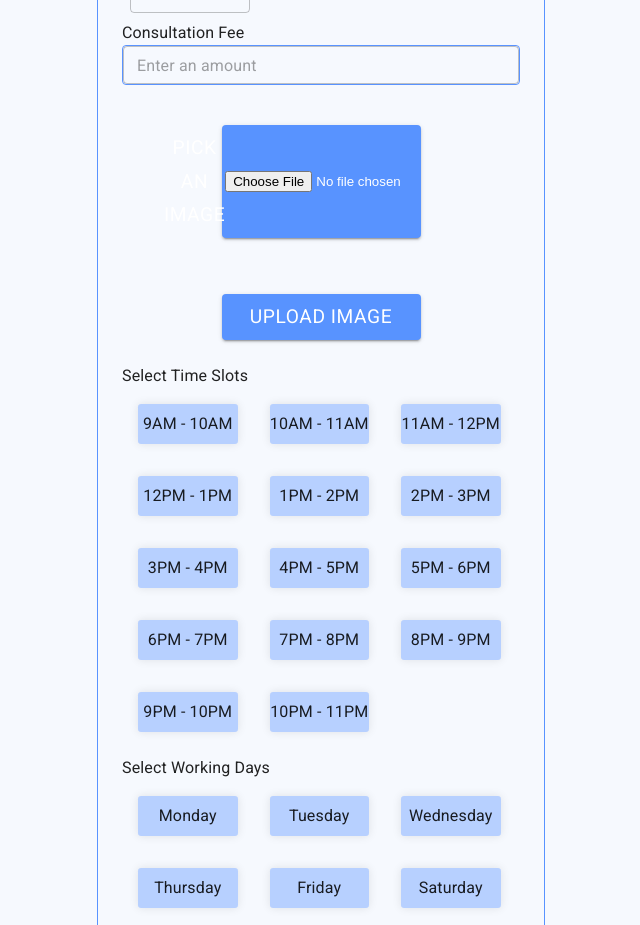
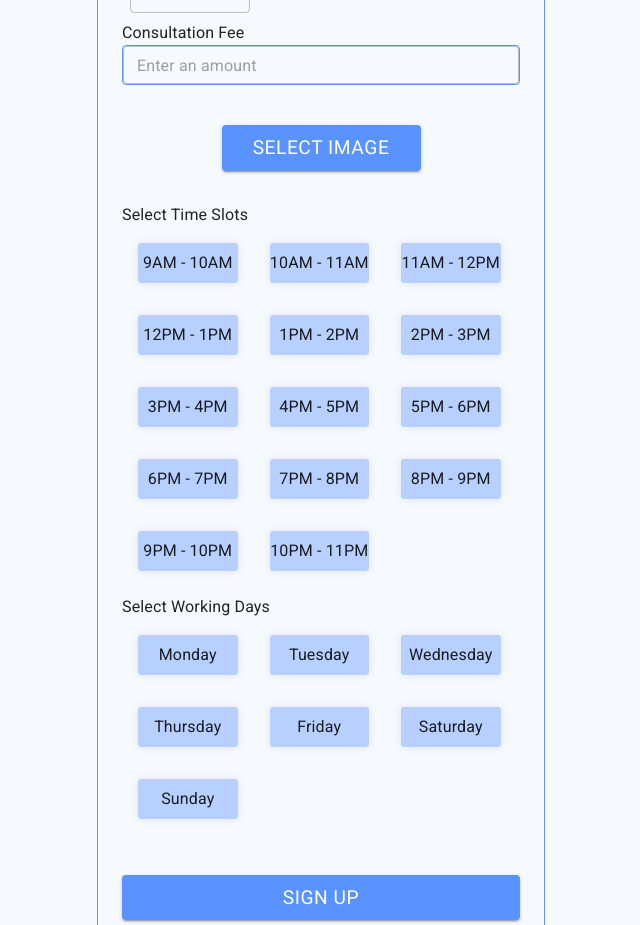
Before and after one commit to DOCUDI/DOC-UDI-FRONTEND, a Next.js app: page / in a window 1280 px wide. Shown: the part 780-1705 px from the top of the page, without its empty margins (319-959 px from the left). Built offline with nearby package versions, Linux system fonts and the light colour scheme.

Commit message:
impr:signup-form

```diff
--- a/components/pageComponents/SignUp/SignUpForm.js
+++ b/components/pageComponents/SignUp/SignUpForm.js
@@ -37,6 +37,16 @@ const SignUpForm = () => {
       fontSize: "1.2rem",
       fontWeight: "400",
       width: "50%",
+      marginTop: "2rem",
+      alignSelf: "center",
+      marginBottom: "1rem",
+    },
+    {
+      backgroundColor: "rgba(255, 0, 0, 0.6)",
+      color: "white",
+      fontSize: "1.2rem",
+      fontWeight: "400",
+      width: "100%",
       marginTop: "2rem",
       alignSelf: "center",
       marginBottom: "1rem",
@@ -95,9 +105,9 @@ const SignUpForm = () => {
         consultation_fee: consultationfee,
         time_slots: timeslots,
         working_days: workingDays,
-        pfp: imageSelected
+        pfp: imageSelected,
       };
-      console.log(data)
+      console.log(data);
       dispatch(signup(data));
       router.push("/Login");
     }
@@ -245,14 +255,24 @@ const SignUpForm = () => {
         </Helper>
         <Helper>
           <Button variant="contained" style={style[1]}>
-            Pick an Image
-            <input type="file"  onChange={(e) => setImage(e.target.files[0])} />
+            <label htmlFor="files" className="btn">
+              Select Image
+            </label>
+            <input type="file" id="files" hidden onChange={(e) => setImage(e.target.files[0])} />
           </Button>
         </Helper>
         <Helper>
-          <Button variant="contained" style={style[1]} onClick={uploadingImage} >
-            Upload Image
-          </Button>
+          {image ? (
+            <Button
+              variant="contained"
+              style={style[2]}
+              onClick={uploadingImage}
+            >
+              Upload to cloud
+            </Button>
+          ) : (
+            <></>
+          )}
         </Helper>
         <Helper>
           <FormGroup
```
